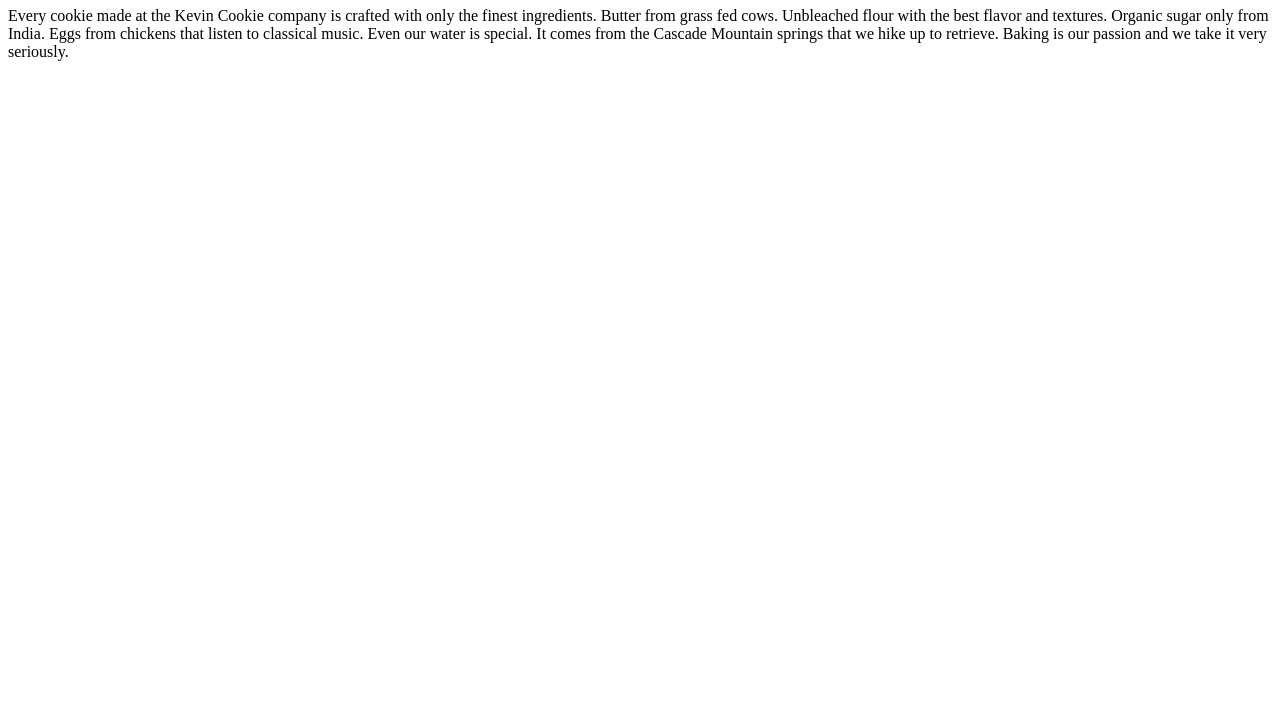
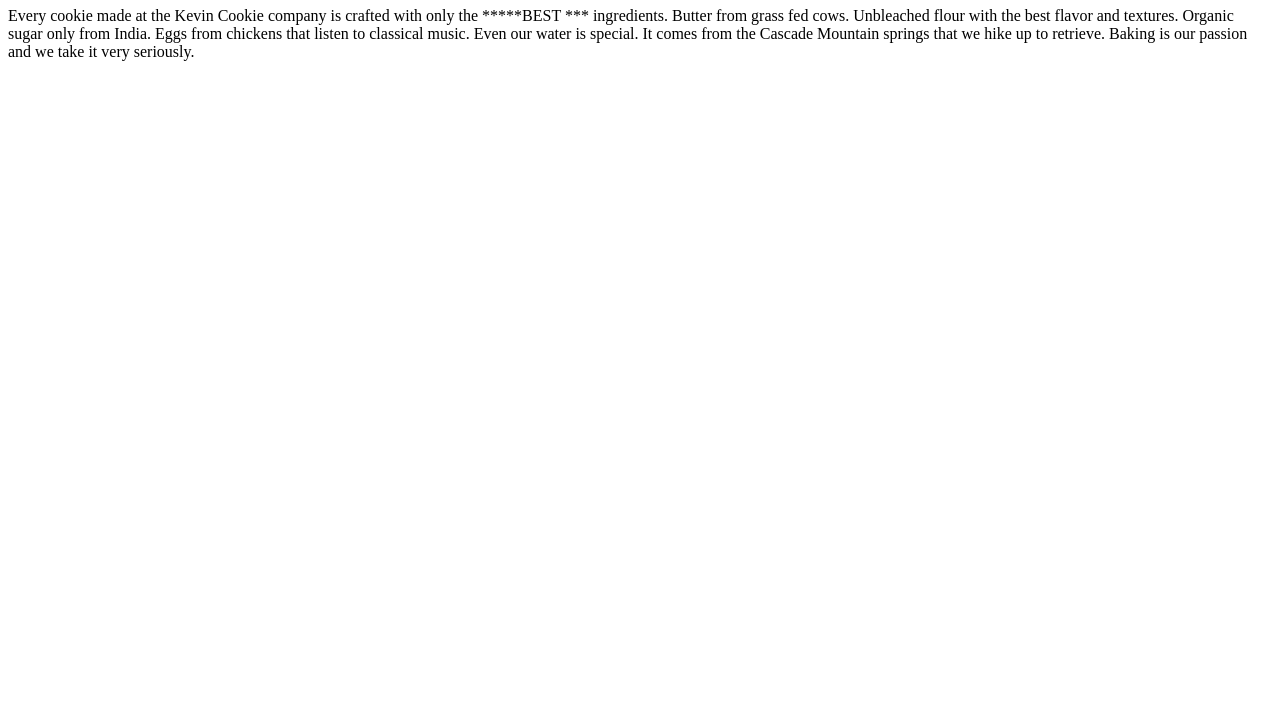
Before and after one commit to sameh703/t2024, a plain HTML site: page index.htm in a window 1280 px wide. Shown: the part 73-800 px from the top of the page. Drawn offline with Linux system fonts and the light colour scheme.

Commit message:
update index text

```diff
--- a/index.htm
+++ b/index.htm
@@ -3,7 +3,7 @@
 <body>
 
 <h1>Deliciousness in every bite!</h1>
-<p>Every cookie made at the Kevin Cookie company is crafted with only the finest ingredients. Butter from grass fed cows. Unbleached flour with the best flavor and textures. Organic sugar only from India. Eggs from chickens that listen to classical music. Even our water is special. It comes from the Cascade Mountain springs that we hike up to retrieve. Baking is our passion and we take it very seriously.</p>
+<p>Every cookie made at the Kevin Cookie company is crafted with only the *****BEST *** ingredients. Butter from grass fed cows. Unbleached flour with the best flavor and textures. Organic sugar only from India. Eggs from chickens that listen to classical music. Even our water is special. It comes from the Cascade Mountain springs that we hike up to retrieve. Baking is our passion and we take it very seriously.</p>
 
 </body>
 </html>
```
